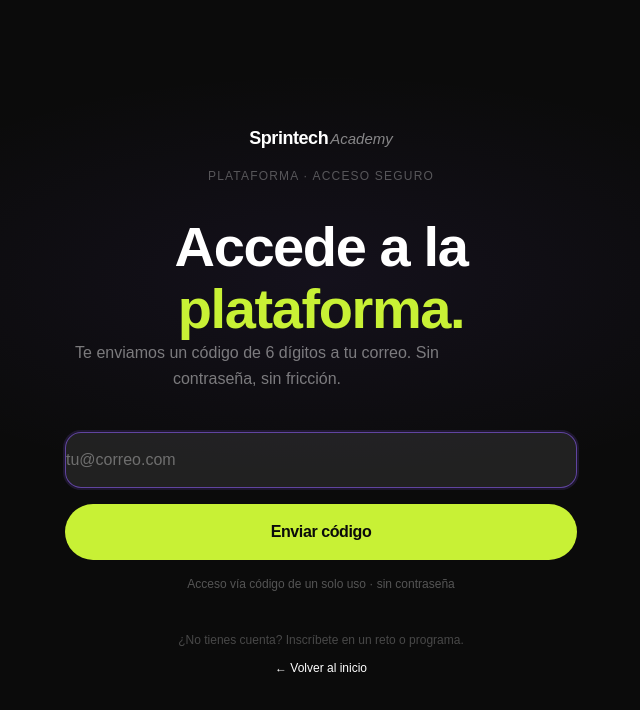
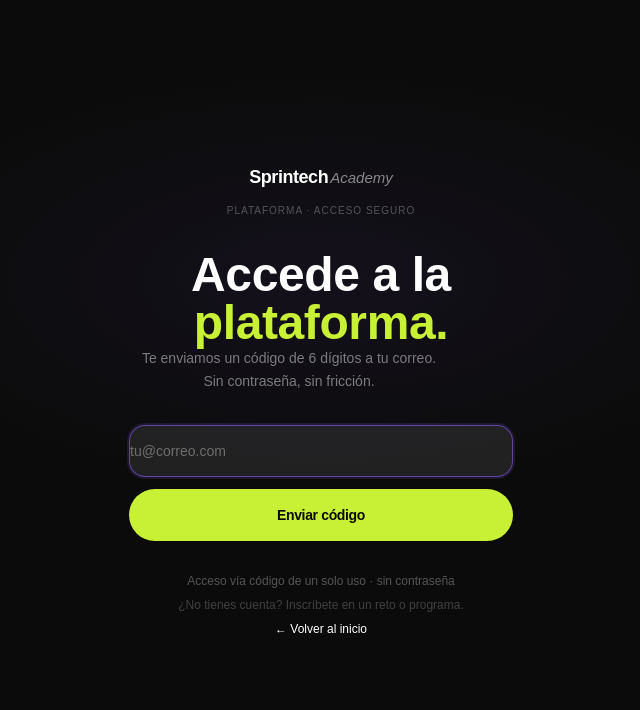
Before and after one commit to SprintechAcademy/SprintechAcademy, a Next.js app: page /login in a window 1280 px wide. Shown: the top 710 px of the page, without its empty margins (319-959 px from the left). Built offline with nearby package versions, Linux system fonts and the light colour scheme.

Commit message:
fix login: smaller title, input padding fix, tighter proportions, better spacing

```diff
--- a/app/(auth)/login/page.tsx
+++ b/app/(auth)/login/page.tsx
@@ -36,7 +36,7 @@
   }
 
   return (
-    <div className="flex flex-col gap-10">
+    <div className="flex flex-col gap-8">
 
       {/* Heading */}
       <div className="text-center">
@@ -45,20 +45,18 @@
             ¡Pago exitoso! Ingresa tu correo para acceder.
           </div>
         )}
-        <h1
-          className="font-bold tracking-tight leading-[1.1] mb-4 text-white"
-          style={{ fontSize: 'clamp(2.2rem, 6vw, 3.5rem)' }}
-        >
-          Accede a la{' '}
-          <span className="text-lime">plataforma.</span>
+        <h1 className="font-bold tracking-tight leading-tight mb-3">
+          <span className="text-white text-4xl sm:text-5xl block">Accede a la</span>
+          <span className="text-lime text-4xl sm:text-5xl block">plataforma.</span>
         </h1>
-        <p className="text-base text-white/45 leading-relaxed max-w-sm mx-auto">
-          Te enviamos un código de 6 dígitos a tu correo. Sin contraseña, sin fricción.
+        <p className="text-sm text-white/45 leading-relaxed max-w-xs mx-auto">
+          Te enviamos un código de 6 dígitos a tu correo.
+          <br />Sin contraseña, sin fricción.
         </p>
       </div>
 
       {/* Form */}
-      <form onSubmit={handleSubmit} className="flex flex-col gap-4">
+      <form onSubmit={handleSubmit} className="flex flex-col gap-3">
         <input
           type="email"
           placeholder="tu@correo.com"
@@ -66,17 +64,19 @@
           onChange={e => setEmail(e.target.value)}
           required
           autoFocus
-          className="w-full h-14 bg-white/[0.06] border border-white/10 rounded-2xl px-5 text-white placeholder:text-white/35 text-base transition-all duration-200 outline-none focus:border-purple/60 focus:bg-white/[0.09] focus:ring-2 focus:ring-purple/15"
+          className="w-full h-13 bg-white/[0.06] border border-white/10 rounded-2xl px-5 py-0 text-white placeholder:text-white/35 text-sm leading-none transition-all duration-200 outline-none focus:border-purple/60 focus:bg-white/[0.09] focus:ring-2 focus:ring-purple/15"
+          style={{ height: '52px' }}
         />
 
         {error && (
-          <p className="text-sm text-red-400 px-1">{error}</p>
+          <p className="text-xs text-red-400 px-1">{error}</p>
         )}
 
         <button
           type="submit"
           disabled={loading}
-          className="w-full h-14 rounded-full bg-lime text-carbon font-bold text-base tracking-tight hover:brightness-105 active:scale-[0.98] transition-all duration-200 disabled:opacity-60 disabled:cursor-not-allowed flex items-center justify-center gap-2"
+          className="w-full rounded-full bg-lime text-carbon font-bold text-sm tracking-tight hover:brightness-105 active:scale-[0.98] transition-all duration-200 disabled:opacity-60 disabled:cursor-not-allowed flex items-center justify-center gap-2"
+          style={{ height: '52px' }}
         >
           {loading ? (
             <>
@@ -87,20 +87,19 @@
             'Enviar código'
           )}
         </button>
+      </form>
 
-        <p className="text-xs text-white/30 text-center pt-1">
+      {/* Helper + footer */}
+      <div className="flex flex-col items-center gap-2 text-center">
+        <p className="text-xs text-white/30">
           Acceso vía código de un solo uso · sin contraseña
         </p>
-      </form>
-
-      {/* Footer */}
-      <div className="flex flex-col items-center gap-3">
-        <p className="text-xs text-white/25">
+        <p className="text-xs text-white/22">
           ¿No tienes cuenta? Inscríbete en un reto o programa.
         </p>
         <a
           href="/"
-          className="text-xs text-white/25 hover:text-white/55 transition-colors duration-200"
+          className="text-xs text-white/28 hover:text-white/55 transition-colors duration-200 mt-1"
         >
           ← Volver al inicio
         </a>
@@ -120,17 +119,17 @@
         className="pointer-events-none absolute inset-0"
         style={{
           background:
-            'radial-gradient(ellipse 60% 40% at 50% 35%, rgba(139,92,246,0.07) 0%, transparent 65%)',
+            'radial-gradient(ellipse 55% 40% at 50% 35%, rgba(139,92,246,0.07) 0%, transparent 65%)',
         }}
       />
 
-      <div className="relative w-full max-w-lg flex flex-col gap-8">
+      <div className="relative w-full max-w-sm flex flex-col gap-8">
 
         {/* Logo + eyebrow */}
-        <div className="flex flex-col items-center gap-4">
+        <div className="flex flex-col items-center gap-3">
           <Logo href="/" />
           <p
-            className="text-xs tracking-widest uppercase text-white/30 font-medium"
+            className="text-[10px] tracking-widest uppercase text-white/28 font-medium"
             style={{ fontFamily: 'var(--font-syne)' }}
           >
             Plataforma · Acceso seguro
```
